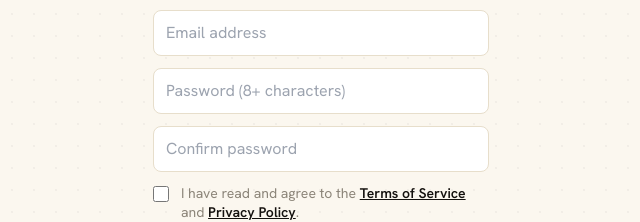
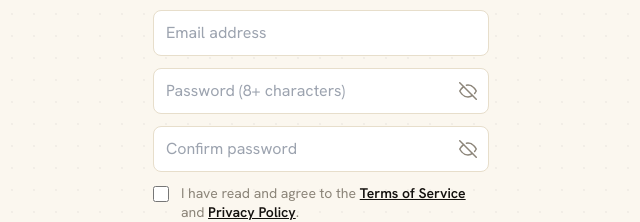
Before and after one commit to tjalex01-source/xleats, a Next.js app: page /signup in a window 1280 px wide. Shown: the part 339-561 px from the top of the page, without its empty margins (319-959 px from the left). Built offline with nearby package versions, Linux system fonts and the light colour scheme.

Commit message:
Remove email confirmation requirement, redirect straight to dashboard on signup

```diff
--- a/src/app/signup/page.tsx
+++ b/src/app/signup/page.tsx
@@ -1,17 +1,32 @@
 'use client';
 import { useState } from 'react';
+import { useRouter } from 'next/navigation';
 import Link from 'next/link';
 import { createClient } from '@/lib/supabase/client';
 
+function EyeIcon({ open }: { open: boolean }) {
+  return open ? (
+    <svg xmlns="http://www.w3.org/2000/svg" width="18" height="18" viewBox="0 0 24 24" fill="none" stroke="currentColor" strokeWidth="2" strokeLinecap="round" strokeLinejoin="round">
+      <path d="M1 12s4-8 11-8 11 8 11 8-4 8-11 8-11-8-11-8z"/><circle cx="12" cy="12" r="3"/>
+    </svg>
+  ) : (
+    <svg xmlns="http://www.w3.org/2000/svg" width="18" height="18" viewBox="0 0 24 24" fill="none" stroke="currentColor" strokeWidth="2" strokeLinecap="round" strokeLinejoin="round">
+      <path d="M17.94 17.94A10.07 10.07 0 0 1 12 20c-7 0-11-8-11-8a18.45 18.45 0 0 1 5.06-5.94"/><path d="M9.9 4.24A9.12 9.12 0 0 1 12 4c7 0 11 8 11 8a18.5 18.5 0 0 1-2.16 3.19"/><line x1="1" y1="1" x2="23" y2="23"/>
+    </svg>
+  );
+}
+
 export default function Signup() {
+  const router = useRouter();
   const [name, setName] = useState('');
   const [email, setEmail] = useState('');
   const [password, setPassword] = useState('');
   const [confirm, setConfirm] = useState('');
+  const [showPassword, setShowPassword] = useState(false);
+  const [showConfirm, setShowConfirm] = useState(false);
   const [agreed, setAgreed] = useState(false);
   const [error, setError] = useState<string | null>(null);
   const [busy, setBusy] = useState(false);
-  const [sent, setSent] = useState(false);
 
   async function submit() {
     setError(null);
@@ -21,33 +36,15 @@
     setBusy(true);
     const { error } = await createClient().auth.signUp({
       email, password,
-      options: {
-        data: { display_name: name, role: 'owner' },
-        emailRedirectTo: `${location.origin}/dashboard`,
-      },
+      options: { data: { display_name: name, role: 'owner' } },
     });
     setBusy(false);
     if (error) { setError(error.message); return; }
-    setSent(true);
+    router.push('/dashboard');
+    router.refresh();
   }
 
   const inputCls = 'w-full rounded-lg border border-edge px-3 py-2.5 outline-none focus:border-brand';
-
-  if (sent) return (
-    <main className="mx-auto flex min-h-screen max-w-sm flex-col justify-center px-6 text-center">
-      <div className="text-5xl mb-4">📬</div>
-      <h1 className="font-display text-2xl font-extrabold">Check your email</h1>
-      <p className="mt-3 text-muted">
-        We sent a confirmation link to <strong>{email}</strong>. Click it to activate your account and get started.
-      </p>
-      <p className="mt-4 text-sm text-muted">
-        Didn't get it? Check your spam folder, or{' '}
-        <button className="font-semibold text-ink underline" onClick={() => { setSent(false); setBusy(false); }}>
-          try again
-        </button>.
-      </p>
-    </main>
-  );
 
   return (
     <main className="mx-auto flex min-h-screen max-w-sm flex-col justify-center px-6">
@@ -58,8 +55,18 @@
       <div className="mt-6 space-y-3">
         <input className={inputCls} placeholder="Your name" value={name} onChange={(e) => setName(e.target.value)} />
         <input className={inputCls} type="email" placeholder="Email address" value={email} onChange={(e) => setEmail(e.target.value)} />
-        <input className={inputCls} type="password" placeholder="Password (8+ characters)" value={password} onChange={(e) => setPassword(e.target.value)} />
-        <input className={inputCls} type="password" placeholder="Confirm password" value={confirm} onChange={(e) => setConfirm(e.target.value)} />
+        <div className="relative">
+          <input className={inputCls} type={showPassword ? 'text' : 'password'} placeholder="Password (8+ characters)" value={password} onChange={(e) => setPassword(e.target.value)} />
+          <button type="button" onClick={() => setShowPassword(v => !v)} className="absolute right-3 top-1/2 -translate-y-1/2 text-muted hover:text-ink">
+            <EyeIcon open={showPassword} />
+          </button>
+        </div>
+        <div className="relative">
+          <input className={inputCls} type={showConfirm ? 'text' : 'password'} placeholder="Confirm password" value={confirm} onChange={(e) => setConfirm(e.target.value)} />
+          <button type="button" onClick={() => setShowConfirm(v => !v)} className="absolute right-3 top-1/2 -translate-y-1/2 text-muted hover:text-ink">
+            <EyeIcon open={showConfirm} />
+          </button>
+        </div>
 
         <label className="flex items-start gap-3 cursor-pointer">
           <input
```
